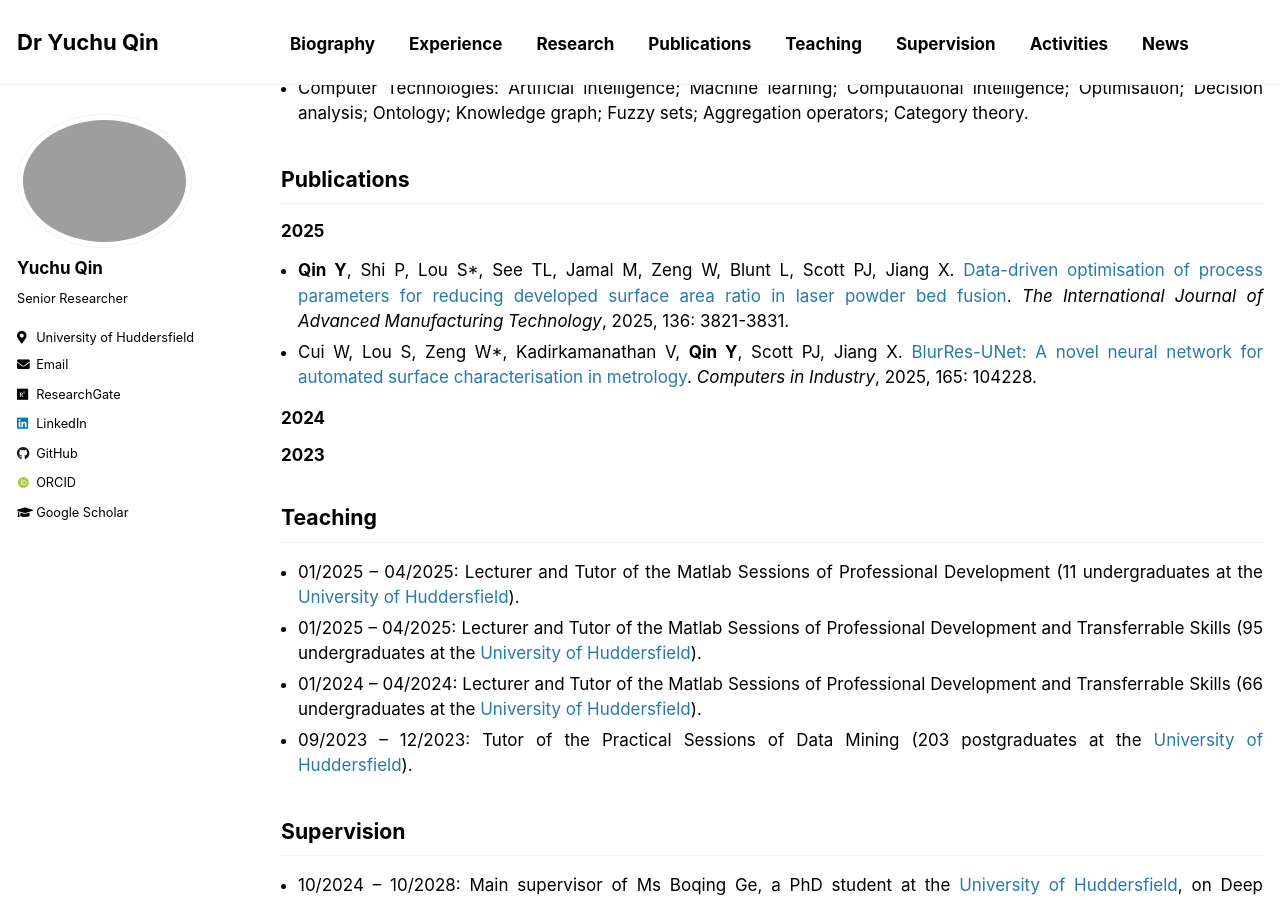
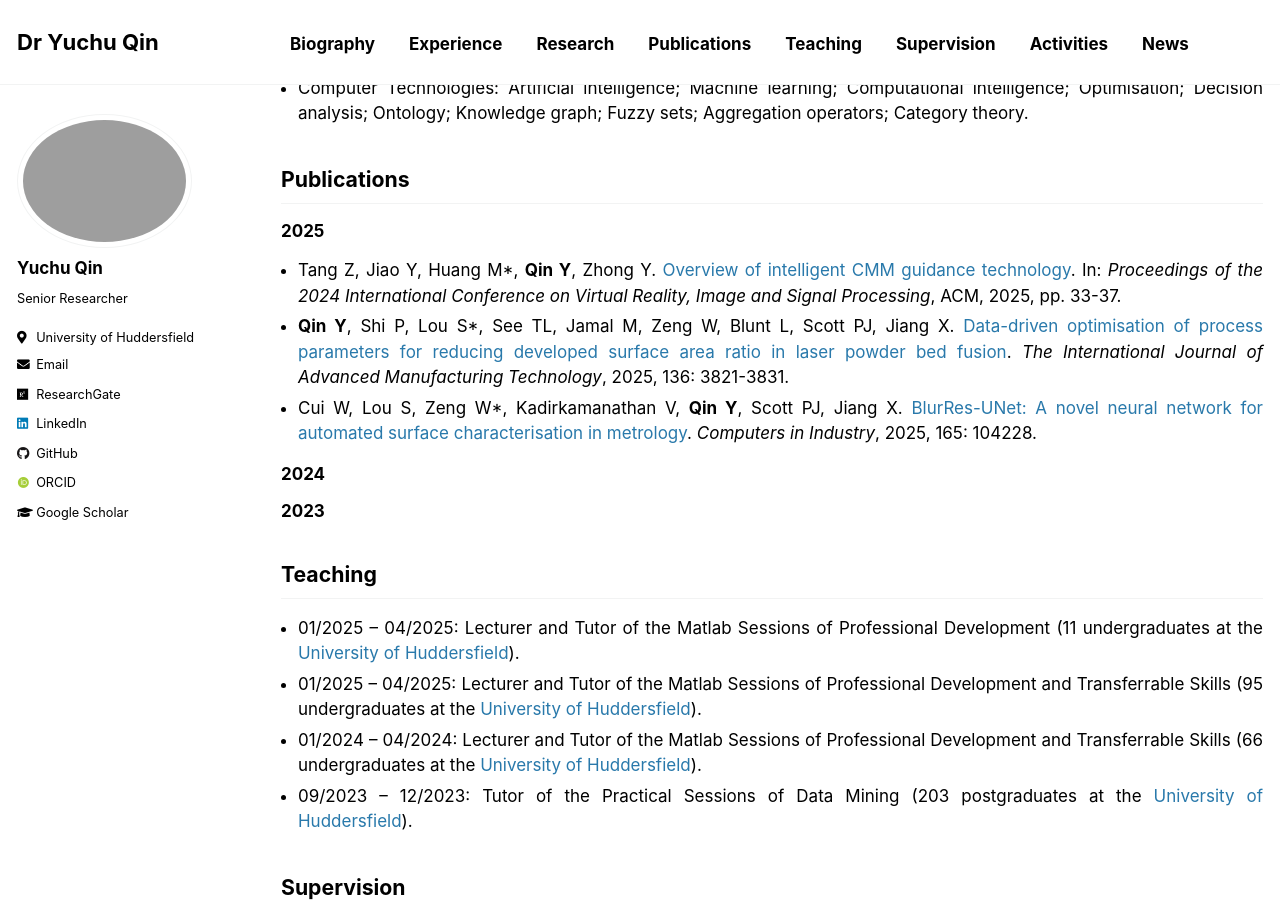
Before and after one commit to yuchu-qin/yuchu-qin.github.io, a Jekyll site: the page built from _pages/index.md, in a window 1280 px wide and 900 px high, scrolled down 825 px. Built offline with Jekyll 4.4.1, drawn with Linux system fonts in a browser that asks for light colours; some web fonts are replaced; our own code applies the rules of GitHub Pages for plain Markdown files.

Commit message:
Update index.md

```diff
--- a/_pages/index.md
+++ b/_pages/index.md
@@ -22,6 +22,7 @@ I am a [Senior Researcher](https://pure.hud.ac.uk/en/persons/yuchu-qin) in Geome
 
 ## Publications
 ### 2025
+- Tang Z, Jiao Y, Huang M*, **Qin Y**, Zhong Y. [Overview of intelligent CMM guidance technology](https://dl.acm.org/doi/10.1145/3700003.3700010). In: _Proceedings of the 2024 International Conference on Virtual Reality, Image and Signal Processing_, ACM, 2025, pp. 33-37.
 - **Qin Y**, Shi P, Lou S*, See TL, Jamal M, Zeng W, Blunt L, Scott PJ, Jiang X. [Data-driven optimisation of process parameters for reducing developed surface area ratio in laser powder bed fusion](https://link.springer.com/article/10.1007/s00170-025-15038-4). _The International Journal of Advanced Manufacturing Technology_, 2025, 136: 3821-3831.
 - Cui W, Lou S, Zeng W*, Kadirkamanathan V, **Qin Y**, Scott PJ, Jiang X. [BlurRes-UNet: A novel neural network for automated surface characterisation in metrology](https://www.sciencedirect.com/science/article/pii/S0166361524001568). _Computers in Industry_, 2025, 165: 104228.
 
```
